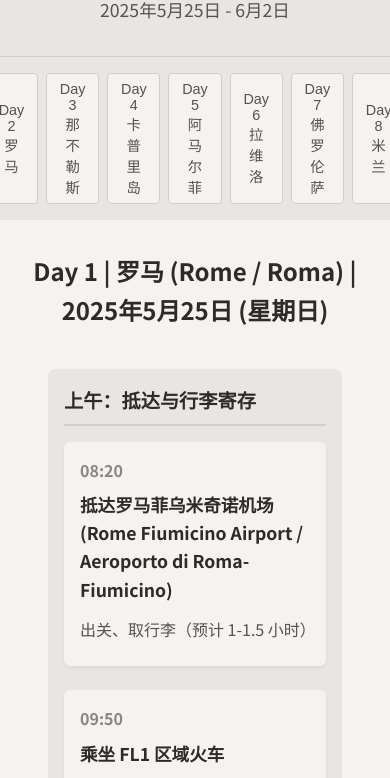
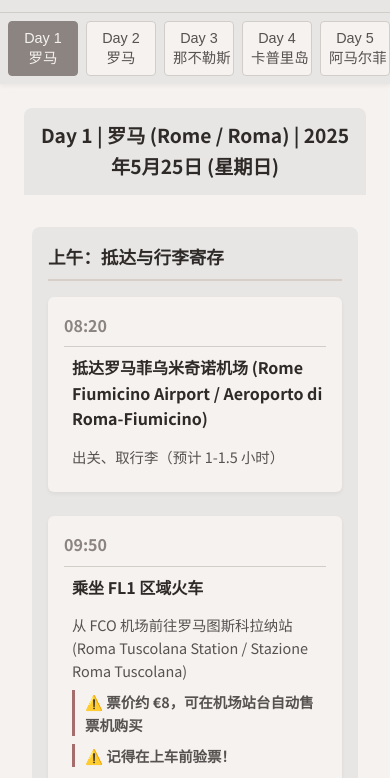
Before and after one commit to wfli505/Italy, a plain HTML site: page index.html in a window 390 px wide. Shown: the part 87-865 px from the top of the page. Drawn offline with nearby package versions, Linux system fonts and the light colour scheme.

Commit message:
Add files via upload

```diff
--- a/styles.css
+++ b/styles.css
@@ -50,6 +50,10 @@ h1, h2, h3, h4 {
     padding: 1rem;
     background-color: var(--secondary-bg);
     overflow-x: auto;
+    position: sticky;
+    top: 0;
+    z-index: 1000;
+    box-shadow: 0 2px 4px rgba(0, 0, 0, 0.05);
 }
 
 .nav-btn {
@@ -60,6 +64,7 @@ h1, h2, h3, h4 {
     border-radius: 4px;
     color: var(--text-secondary);
     transition: all 0.3s ease;
+    white-space: nowrap;
 }
 
 .nav-btn:hover {
@@ -83,10 +88,22 @@ h1, h2, h3, h4 {
     background-color: var(--primary-bg);
     border-radius: 8px;
     padding: 1rem;
+    margin-bottom: 2rem;
 }
 
 .day-content.active {
     display: block;
+}
+
+.day-title {
+    color: var(--text-primary);
+    font-size: 1.5rem;
+    font-weight: 600;
+    margin-bottom: 1.5rem;
+    text-align: center;
+    padding: 1rem;
+    background-color: var(--secondary-bg);
+    border-radius: 8px 8px 0 0;
 }
 
 .timeline {
@@ -106,8 +123,8 @@ h1, h2, h3, h4 {
     margin-bottom: 1rem;
     padding-bottom: 0.5rem;
     border-bottom: 2px solid var(--timeline-line);
-    font-weight: 600;              /* 加粗时间段标题 */
-    font-size: 1.2rem;             /* 增大时间段标题字号 */
+    font-weight: 600;
+    font-size: 1.2rem;
 }
 
 .timeline-item {
@@ -122,7 +139,7 @@ h1, h2, h3, h4 {
 .time {
     min-width: 100px;
     color: var(--accent-color);
-    font-weight: 600;              /* 加粗时间文字 */
+    font-weight: 600;
 }
 
 .content {
@@ -133,23 +150,23 @@ h1, h2, h3, h4 {
 .content h4 {
     color: var(--text-primary);
     margin: 0 0 0.8rem 0;
-    font-weight: 600;              /* 加粗标题 */
-    font-size: 1.1rem;             /* 略微增大标题字号 */
+    font-weight: 600;
+    font-size: 1.1rem;
 }
 
 .content p {
-    color: var(--text-secondary);  /* 设置段落文字颜色 */
-    margin-bottom: 0.5rem;         /* 增加段落间距 */
+    color: var(--text-secondary);
+    margin-bottom: 0.5rem;
 }
 
 .important {
     color: var(--warning-color);
-    font-weight: 600;              /* 加粗重要提示的文字 */
-    position: relative;            /* 为添加左边框做准备 */
-    padding-left: 10px;           /* 为左边框留出空间 */
-    border-left: 3px solid var(--warning-color); /* 添加醒目的左边框 */
-    margin: 8px 0;                /* 增加上下间距 */
-    display: block;               /* 确保边框显示完整 */
+    font-weight: 600;
+    position: relative;
+    padding-left: 10px;
+    border-left: 3px solid var(--warning-color);
+    margin: 8px 0;
+    display: block;
 }
 
 .map-container {
@@ -171,14 +188,6 @@ footer {
     background-color: var(--secondary-bg);
     color: var(--text-secondary);
     margin-top: 2rem;
-}
-
-.day-title {
-    color: var(--text-primary);
-    font-size: 1.5rem;             /* 增大日期标题字号 */
-    font-weight: 600;              /* 加粗日期标题 */
-    margin-bottom: 1.5rem;         /* 增加标题下方间距 */
-    text-align: center;            /* 居中对齐 */
 }
 
 .timeline-section.accommodation {
@@ -224,25 +233,129 @@ footer {
 }
 
 /* 响应式设计 */
-@media (max-width: 768px) {
-    .container {
+@media screen and (max-width: 768px) {
+    /* 头部调整 */
+    header {
         padding: 1rem;
     }
 
+    header h1 {
+        font-size: 1.5rem;
+    }
+
+    /* 导航按钮调整 */
+    .day-nav {
+        padding: 0.5rem;
+        justify-content: flex-start;
+    }
+
+    .nav-btn {
+        padding: 0.5rem;
+        font-size: 0.9rem;
+        min-width: 70px;
+    }
+
+    /* 内容区域调整 */
+    .container {
+        padding: 0.5rem;
+    }
+
+    .timeline {
+        padding: 0.5rem;
+    }
+
+    /* 时间线布局调整 */
     .timeline-item {
         flex-direction: column;
     }
 
     .time {
         margin-bottom: 0.5rem;
+        padding-bottom: 0.5rem;
+        border-bottom: 1px solid var(--border-color);
     }
 
     .content {
-        padding-left: 0;
+        padding-left: 0.5rem;
+    }
+
+    /* 地图高度调整 */
+    #map {
+        height: 300px;
+    }
+
+    /* 文字大小调整 */
+    .day-title {
+        font-size: 1.2rem;
+        padding: 0.8rem;
+    }
+
+    .timeline-section h3 {
+        font-size: 1.1rem;
+    }
+
+    .content h4 {
+        font-size: 1rem;
+    }
+
+    p {
+        font-size: 0.9rem;
+    }
+}
+
+/* 针对超小屏幕的优化 */
+@media screen and (max-width: 320px) {
+    header h1 {
+        font-size: 1.2rem;
     }
 
     .nav-btn {
+        padding: 0.4rem;
+        font-size: 0.8rem;
+        min-width: 60px;
+    }
+
+    .day-title {
+        font-size: 1rem;
+    }
+
+    .timeline-section h3 {
+        font-size: 1rem;
+    }
+
+    .content h4 {
         font-size: 0.9rem;
-        padding: 0.4rem 0.8rem;
+    }
+
+    p {
+        font-size: 0.8rem;
     }
 }
+
+/* 暗色模式支持 */
+@media (prefers-color-scheme: dark) {
+    body {
+        background-color: #121212;
+        color: #e0e0e0;
+    }
+
+    .day-content, .day-nav {
+        background-color: #1e1e1e;
+    }
+
+    .timeline-section h3 {
+        border-bottom-color: #333;
+    }
+
+    .content {
+        border-left-color: #333;
+    }
+
+    .time {
+        color: #999;
+    }
+
+    .important {
+        color: #ff6b6b;
+    }
+}
```
